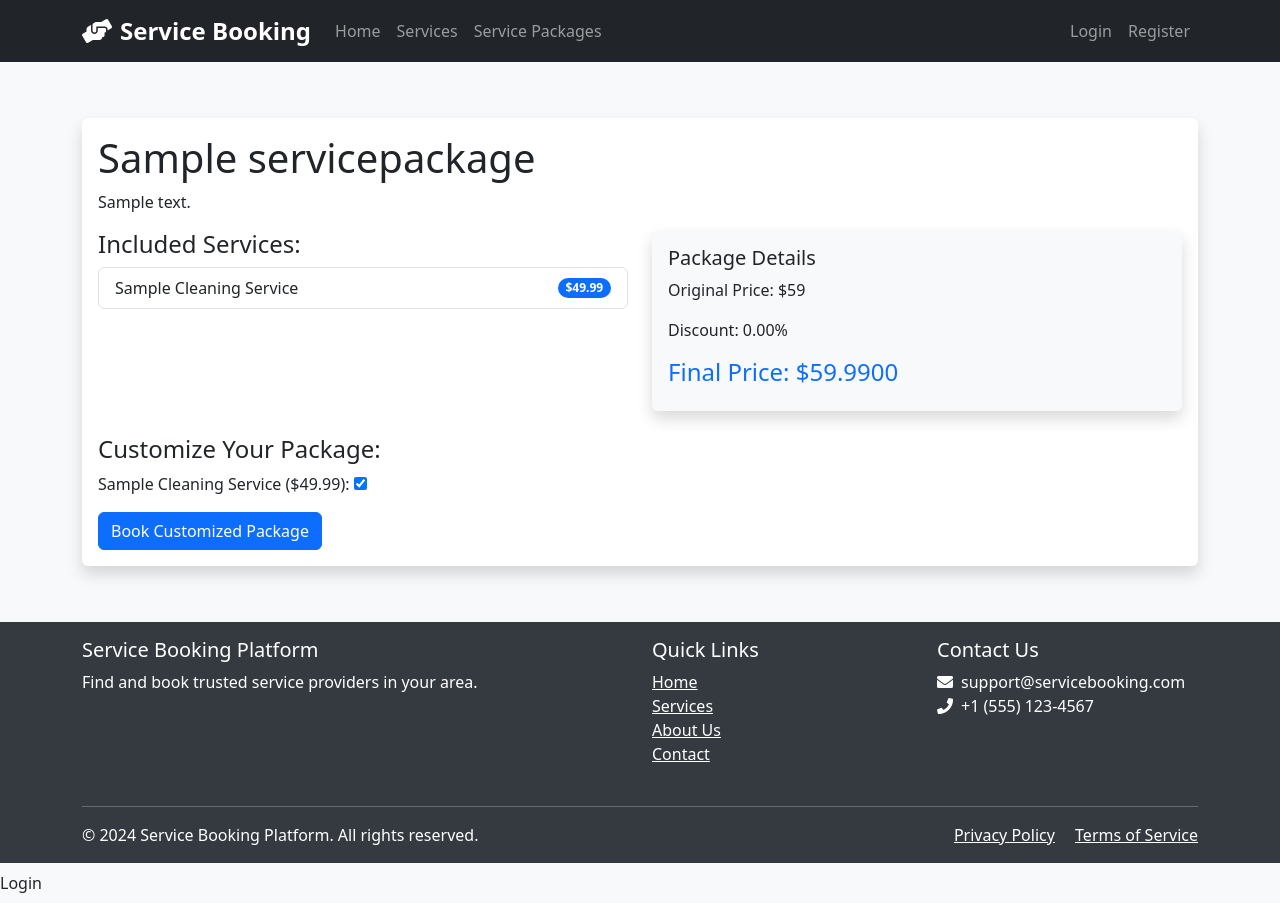
After one commit to aniru-dh21/SSE-Project-Group-18, a Django app: page /packages/1/ in a window 1280 px wide. The commit adds this page. Run offline with Django 3.2, Linux system fonts and the light colour scheme; data comes from the database, SQL or seed files in the repository; tables that the repository leaves empty hold one stand-in row (values such as "Sample post"); some libraries are stand-ins or nearby versions.

Commit message:
New features added

```diff
--- a/myapp/forms.py
+++ b/myapp/forms.py
@@ -1,6 +1,6 @@
 from django import forms
 from django.contrib.auth.forms import UserCreationForm
-from .models import User
+from .models import User, ServicePackage, PackageService, Service
 from django.core.validators import RegexValidator
 from django.core.exceptions import ValidationError
 
@@ -59,3 +59,24 @@ class RegistrationForm(UserCreationForm):
 class LoginForm(forms.Form):
     username = forms.CharField(max_length=100)
     password = forms.CharField(widget=forms.PasswordInput)
+
+class ServicePackageForm(forms.ModelForm):
+    services = forms.ModelMultipleChoiceField(
+        queryset=Service.objects.all(),
+        widget=forms.CheckboxSelectMultiple
+    )
+
+    class Meta:
+        model = ServicePackage
+        fields = ['name', 'description', 'services', 'base_price', 'discount_percentage', 'is_customizable']
+
+class CustomizePackageForm(forms.Form):
+    def __init__(self, package, *args, **kwargs):
+        super().__init__(*args, **kwargs)
+        for package_service in PackageService.objects.filter(package=package):
+            if package_service.is_optional:
+                self.fields[f'service_{package_service.service.id}'] = forms.BooleanField(
+                    label=f"{package_service.service.name} (${package_service.service.price})",
+                    required=False,
+                    initial=True
+                )
--- a/myapp/models.py
+++ b/myapp/models.py
@@ -28,8 +28,6 @@ class User(AbstractUser):
         verbose_name='user permissions'
     )
 
-# models.py
-from django.db import models
 
 class Service(models.Model):
     name = models.CharField(max_length=100)
@@ -55,3 +53,47 @@ class Booking(models.Model):
 
     def __str__(self):
         return f"{self.user.username} - {self.service.name}"
+
+class ServicePackage(models.Model):
+    name = models.CharField(max_length=100)
+    description = models.TextField()
+    services = models.ManyToManyField(Service, through='PackageService', related_name='packages')
+    base_price = models.DecimalField(max_digits=5, decimal_places=2, default=0.00)
+    discount_percentage = models.DecimalField(max_digits=5, decimal_places=2)
+    is_customizable = models.BooleanField(default=True)
+    created_at = models.DateTimeField(auto_now_add=True, null=True)
+    updated_at = models.DateTimeField(auto_now=True, null=True)
+
+    class Meta:
+        db_table = 'myapp_servicepackage'
+
+    def get_original_price(self):
+        """Calculate the original price before discount"""
+        services_total = sum(service.price for service in self.services.all())
+        return services_total + self.base_price
+
+    def get_total_price(self):
+        """Calculate the final price after discount"""
+        original_price = self.get_original_price()
+        discount = (original_price * self.discount_percentage) / 100
+        return original_price - discount
+
+    def __str__(self):
+        return self.name
+
+class PackageService(models.Model):
+    package = models.ForeignKey(ServicePackage, on_delete=models.CASCADE, related_name='package_services')
+    service = models.ForeignKey(Service, on_delete=models.CASCADE, related_name='package_services')
+    is_optional = models.BooleanField(default=False)
+    individual_discount = models.DecimalField(
+        max_digits=5,
+        decimal_places=2,
+        default=0.00,
+        help_text="Individual discount percentage for this service within the package"
+    )
+    class Meta:
+        db_table = 'myapp_packageservice'
+        unique_together = ['package', 'service']
+
+    def __str__(self):
+        return f"{self.package.name} - {self.service.name}"
--- a/myapp/templates/base.html
+++ b/myapp/templates/base.html
@@ -17,9 +17,15 @@
       href="https://cdnjs.cloudflare.com/ajax/libs/font-awesome/6.0.0/css/all.min.css"
       rel="stylesheet"
     />
-    <link rel="stylesheet" href="https://cdnjs.cloudflare.com/ajax/libs/font-awesome/5.15.4/css/all.min.css">
+    <link
+      rel="stylesheet"
+      href="https://cdnjs.cloudflare.com/ajax/libs/font-awesome/5.15.4/css/all.min.css"
+    />
 
-    <link rel="stylesheet" href="https://cdn.jsdelivr.net/npm/bootstrap-icons@1.7.2/font/bootstrap-icons.css">
+    <link
+      rel="stylesheet"
+      href="https://cdn.jsdelivr.net/npm/bootstrap-icons@1.7.2/font/bootstrap-icons.css"
+    />
 
     <!-- Custom CSS -->
     <style>
@@ -141,7 +147,13 @@
                 >Services</a
               >
             </li>
+            <li class="nav-item">
+              <a class="nav-link" href="{% url 'package_list' %}"
+                >Service Packages</a
+              >
+            </li>
           </ul>
+
           <ul class="navbar-nav">
             {% if user.is_authenticated %}
             <li class="nav-item dropdown">
--- /dev/null
+++ b/myapp/templates/packages/package_detail.html
@@ -0,0 +1,57 @@
+{% extends "base.html" %}
+
+{% block content %}
+<div class="container py-4">
+    <div class="card">
+        <div class="card-body">
+            <h1 class="card-title">{{ package.name }}</h1>
+            <p class="card-text">{{ package.description }}</p>
+
+            <div class="row mb-4">
+                <div class="col-md-6">
+                    <h4>Included Services:</h4>
+                    <ul class="list-group">
+                        {% for service in package.services.all %}
+                        <li class="list-group-item d-flex justify-content-between align-items-center">
+                            {{ service.name }}
+                            <span class="badge bg-primary rounded-pill">${{ service.price }}</span>
+                        </li>
+                        {% endfor %}
+                    </ul>
+                </div>
+
+                <div class="col-md-6">
+                    <div class="card bg-light">
+                        <div class="card-body">
+                            <h5 class="card-title">Package Details</h5>
+                            <p class="card-text">
+                                Original Price: ${{ package.get_total_price|add:discount }}
+                            </p>
+                            <p class="card-text">
+                                Discount: {{ package.discount_percentage }}%
+                            </p>
+                            <h4 class="text-primary">
+                                Final Price: ${{ package.get_total_price }}
+                            </h4>
+                        </div>
+                    </div>
+                </div>
+            </div>
+
+            {% if package.is_customizable and customize_form %}
+            <form method="post" action="{% url 'book_package' package.pk %}">
+                {% csrf_token %}
+                <h4>Customize Your Package:</h4>
+                {{ customize_form.as_p }}
+                <button type="submit" class="btn btn-primary">Book Customized Package</button>
+            </form>
+            {% else %}
+            <div class="d-grid gap-2 d-md-flex justify-content-md-end">
+                <a href="{% url 'book_package' package.pk %}"
+                   class="btn btn-primary btn-lg">Book Package</a>
+            </div>
+            {% endif %}
+        </div>
+    </div>
+</div>
+{% endblock %}
--- a/myapp/urls.py
+++ b/myapp/urls.py
@@ -12,6 +12,10 @@ urlpatterns = [
     path('recommend/', views.recommend_service, name='recommend_service'),
     path('dashboard/', views.dashboard, name='dashboard'),
     path('edit_profile/', views.edit_profile, name='edit_profile'),
+    path('packages/', views.package_list, name='package_list'),
+    path('packages/<int:pk>/', views.package_detail, name='package_detail'),
+    path('packages/<int:pk>/book/', views.book_package, name='book_package'),
+    path('packages/create/', views.create_package, name='create_package'),
 
     path('success/', views.success_view, name='success'),
     path('cancel/', views.cancel_view, name='cancel'),
--- a/myapp/views.py
+++ b/myapp/views.py
@@ -2,11 +2,11 @@ from django.conf import settings
 from django.shortcuts import render, redirect, get_object_or_404  # Ensure get_object_or_404 is imported
 from django.contrib import messages
 from django.contrib.auth import authenticate, login, logout
-from django.contrib.auth.decorators import login_required
+from django.contrib.auth.decorators import login_required, user_passes_test
 from django.db import transaction
 
-from .forms import RegistrationForm, LoginForm
-from .models import User, Service, Booking  # Ensure Service and Booking are imported
+from .forms import RegistrationForm, LoginForm, ServicePackageForm, CustomizePackageForm
+from .models import User, Service, Booking, ServicePackage, PackageService  # Ensure Service and Booking are imported
 from django.views.decorators.csrf import csrf_exempt
 from django.http import JsonResponse
 import stripe # type: ignore
@@ -183,3 +183,97 @@ def success_view(request):
 
 def cancel_view(request):
     return render(request, 'cancel.html')
+
+def package_list(request):
+    packages = ServicePackage.objects.prefetch_related('services').all()
+    return render(request, 'packages/package_list.html', {'packages': packages})
+
+def package_detail(request, pk):
+    package = get_object_or_404(ServicePackage, pk=pk)
+    customize_form = None
+
+    if package.is_customizable:
+        customize_form = CustomizePackageForm(package)
+
+    # Calculate the discount amount
+    total_price = package.get_total_price()
+    original_price = package.get_original_price()
+    discount = original_price - total_price
+
+    context = {
+        'package': package,
+        'customize_form': customize_form,
+        'discount': discount,
+        'original_price': original_price,
+    }
+    return render(request, 'packages/package_detail.html', context)
+
+@login_required
+def book_package(request, pk):
+    package = get_object_or_404(ServicePackage, pk=pk)
+    selected_services = package.services.all()
+    total_price = package.get_total_price()
+
+    if request.method == 'POST':
+        if package.is_customizable:
+            form = CustomizePackageForm(package, request.POST)
+            if form.is_valid():
+                selected_services = []
+                for package_service in PackageService.objects.filter(package=package):
+                    if not package_service.is_optional or \
+                       form.cleaned_data.get(f'service_{package_service.service.id}', False):
+                        selected_services.append(package_service.service)
+
+                total_price = sum(service.price for service in selected_services)
+                discount = (total_price * package.discount_percentage) / 100
+                total_price -= discount
+
+        # Create Stripe session for the package
+        session = stripe.checkout.Session.create(
+            payment_method_types=['card'],
+            line_items=[{
+                'price_data': {
+                    'currency': 'usd',
+                    'product_data': {
+                        'name': f"Package: {package.name}",
+                    },
+                    'unit_amount': int(total_price * 100),
+                },
+                'quantity': 1,
+            }],
+            mode='payment',
+            success_url=request.build_absolute_uri('/success/'),
+            cancel_url=request.build_absolute_uri('/cancel/'),
+        )
+
+        # Create bookings for all selected services
+        with transaction.atomic():
+            for service in selected_services:
+                Booking.objects.create(
+                    user=request.user,
+                    service=service,
+                    amount_paid=service.price * (1 - package.discount_percentage/100),
+                    stripe_session_id=session.id,
+                )
+
+        return redirect(session.url)
+
+    return render(request, 'packages/book_package.html', {
+        'package': package,
+        'selected_services': selected_services,
+        'total_price': total_price,
+    })
+
+@login_required
+@user_passes_test(lambda u: u.is_superuser)
+def create_package(request):
+    if request.method == 'POST':
+        form = ServicePackageForm(request.POST)
+        if form.is_valid():
+            package = form.save()
+            messages.success(request, 'Service package created successfully!')
+            return redirect('package_list')
+    else:
+        form = ServicePackageForm()
+
+    return render(request, 'packages/create_package.html', {'form': form})
```
Also changed, not shown: myapp/admin.py (+17 -2 lines), myapp/templates/packages/package_list.html (added, +37 -0 lines), myapp/migrations/0001_initial.py, myapp/migrations/0002_remove_service_photo_service_customized_options_and_more.py (deleted), myapp/migrations/0003_booking_stripe_session_id.py (deleted), 2 other files. Lines whose indentation alone changed are shown as unchanged.
